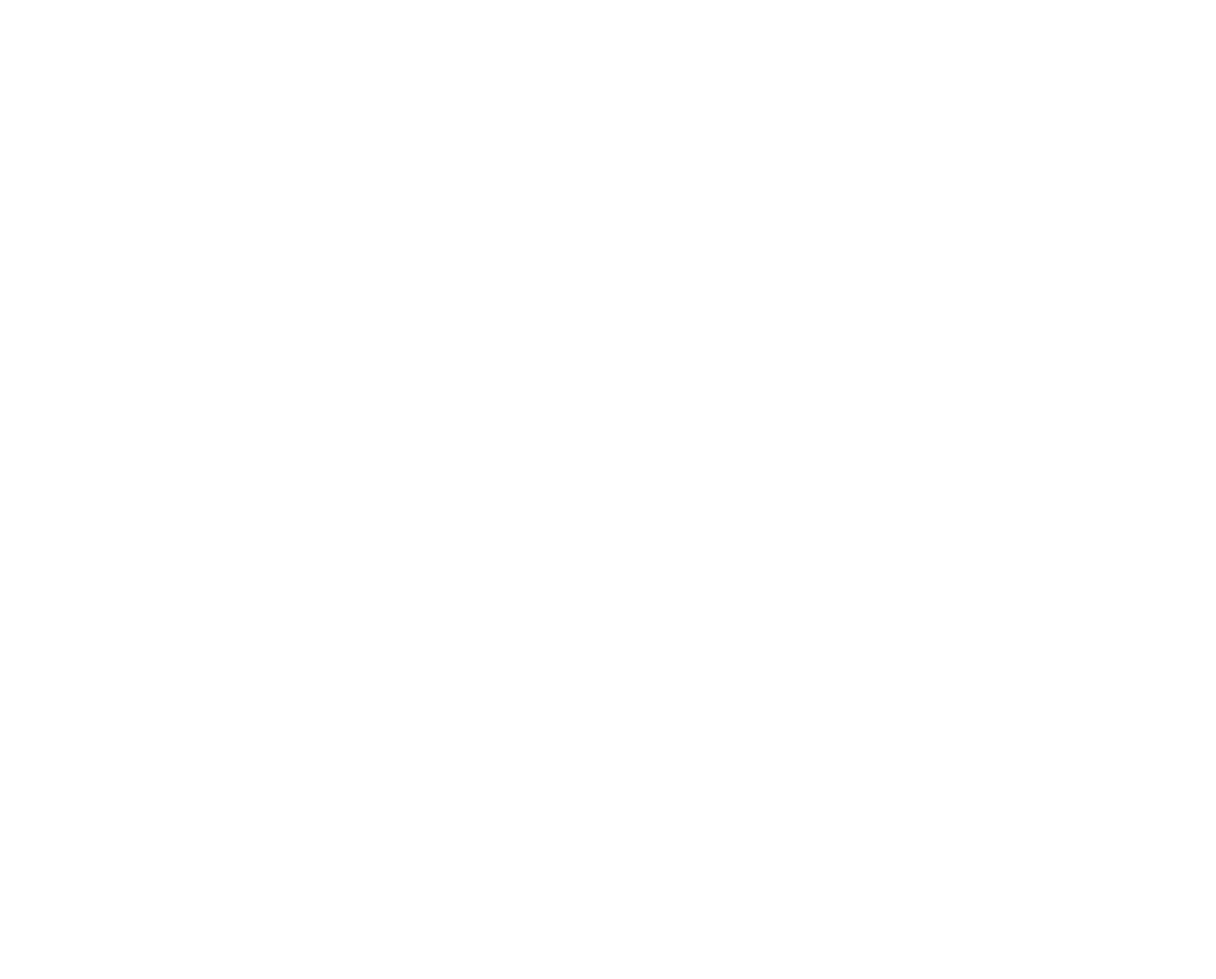
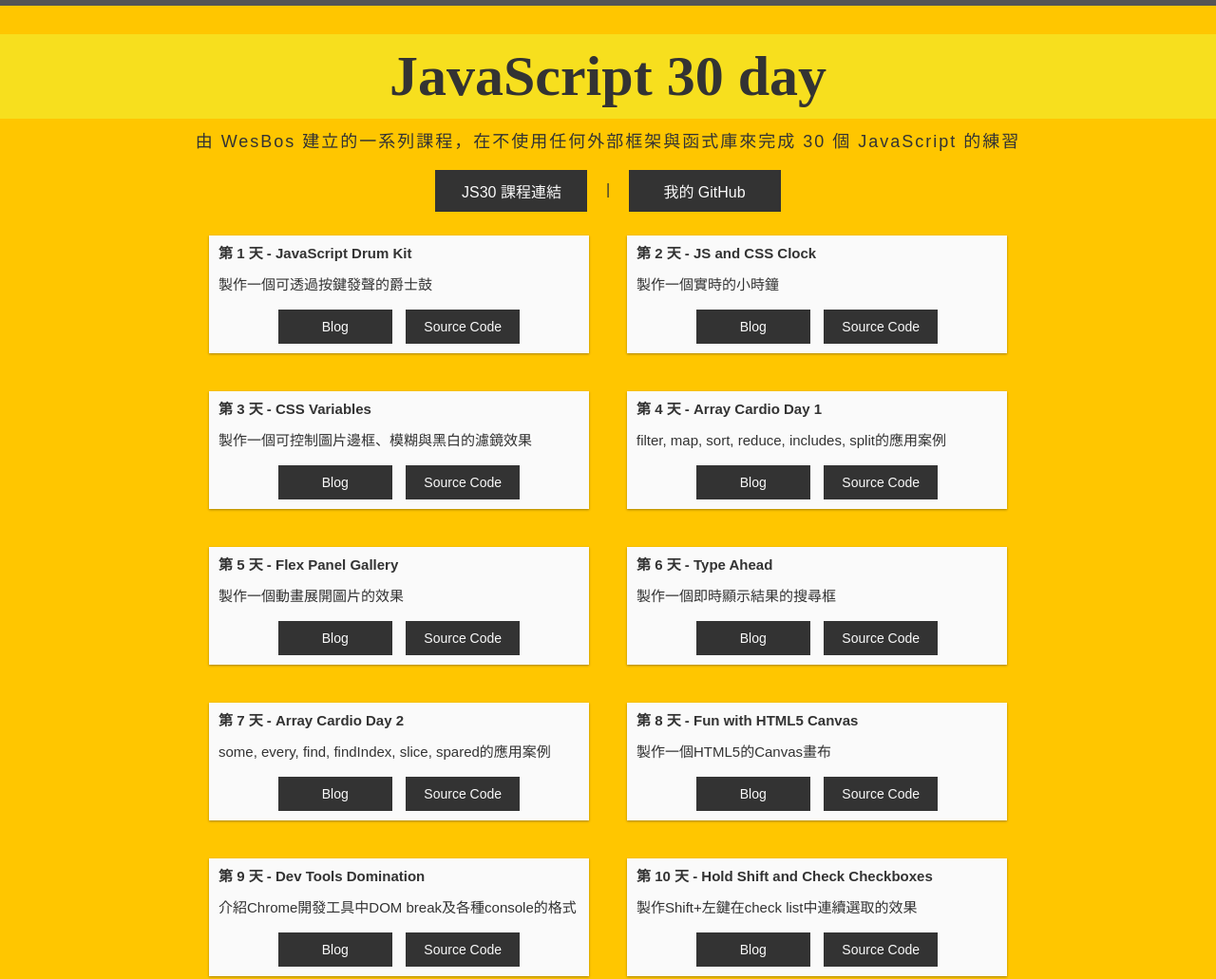
Before and after one commit to shunnien/JavaScript30day, a website: page index.html in a window 1280 px wide. Shown: the top 1031 px of the page at 95% size. Before the commit the page ends 800 px from the top, so only its background shows below. Drawn offline with Linux system fonts and the light colour scheme.

Commit message:
製作列表頁

```diff
--- a/index.html
+++ b/index.html
@@ -1,13 +1,32 @@
 <!DOCTYPE>
+
 <head>
     <meta charset="utf-8" />
     <meta http-equiv="X-UA-Compatible" content="IE=edge">
     <title>JavaScript 30 day</title>
-    <meta name="viewport" content="width=device-width, initial-scale=1">
-    <!-- <link rel="stylesheet" type="text/css" media="screen" href="main.css" />
-    <script src="main.js"></script> -->
+    <meta name="viewport" content="width=device-width, initial-scale=1,shrink-to-fit=no">
+    <meta name="description" content="javascript 30 day practice">
+    <meta name="author" content="ShunNienYU">
+    <title>ShunNien's Javascript 30 day Note</title>
+    <link rel="stylesheet" href="style.css">
 </head>
+
 <body>
+    <div class="container">
+        <div class="header">
+            <h1 class="head__title">JavaScript 30 day</h1>
+            <div class="head__desc">
+                由 WesBos 建立的一系列課程，在不使用任何外部框架與函式庫來完成 30 個 JavaScript 的練習</div>
+            <div class="head__info">
+                <a class="head__btn" href="https://javascript30.com/" target="_blank"> JS30 課程連結 </a> |
+                <a class="head__btn" href="https://github.com/shunnien/JavaScript30day" target="_blank">我的 GitHub</a>
+            </div>
+        </div>
 
+        <ul class="courseList"></ul>
+
+    </div>
+    <script src="script.js"></script>
 </body>
+
 </html>
--- /dev/null
+++ b/postData.json
@@ -0,0 +1,211 @@
+[
+{
+    "no": 1,
+    "title": "JavaScript Drum Kit",
+    "desc": "製作一個可透過按鍵發聲的爵士鼓",
+    "blog": "2017/12/08/Javascript30days-1/",
+    "github": "day_01/"
+},
+{
+    "no": 2,
+    "title": "JS and CSS Clock",
+    "desc": "製作一個實時的小時鐘",
+    "blog": "2017/12/09/Javascript30days-2/",
+    "github": "day_02/"
+},
+{
+    "no": 3,
+    "title": "CSS Variables",
+    "desc": "製作一個可控制圖片邊框、模糊與黑白的濾鏡效果",
+    "blog": "2017/12/13/Javascript30days-3/",
+    "github": "day_03/"
+},
+{
+    "no": 4,
+    "title": "Array Cardio Day 1",
+    "desc": "filter, map, sort, reduce, includes, split的應用案例",
+    "blog": "2017/12/15/Javascript30days-4/",
+    "github": "day_04/"
+},
+{
+    "no": 5,
+    "title": "Flex Panel Gallery",
+    "desc": "製作一個動畫展開圖片的效果",
+    "blog": "2017/12/18/Javascript30days-5/",
+    "github": "day_05/"
+},
+{
+    "no": 6,
+    "title": "Type Ahead",
+    "desc": "製作一個即時顯示結果的搜尋框",
+    "blog": "2017/12/19/Javascript30days-6/",
+    "github": "day_06/"
+},
+{
+    "no": 7,
+    "title": "Array Cardio Day 2",
+    "desc": "some, every, find, findIndex, slice, spared的應用案例",
+    "blog": "2017/12/21/Javascript30days-7/",
+    "github": "day_07/"
+},
+{
+    "no": 8,
+    "title": "Fun with HTML5 Canvas",
+    "desc": "製作一個HTML5的Canvas畫布",
+    "blog": "2017/12/25/Javascript30days-8/",
+    "github": "day_08/"
+},
+{
+    "no": 9,
+    "title": "Dev Tools Domination",
+    "desc": "介紹Chrome開發工具中DOM break及各種console的格式",
+    "blog": "2017/12/26/Javascript30days-9/",
+    "github": "day_09/"
+},
+{
+    "no": 10,
+    "title": "Hold Shift and Check Checkboxes",
+    "desc": "製作Shift+左鍵在check list中連續選取的效果",
+    "blog": "2017/12/27/Javascript30days-10/",
+    "github": "day_10/"
+},
+{
+    "no": 11,
+    "title": "Custom Video Player",
+    "desc": "使用HTML5的video tag來製作各種播放器功能",
+    "blog": "2017/12/29/Javascript30days-11/",
+    "github": "day_11/"
+},
+{
+    "no": 12,
+    "title": "Key Sequence Detection",
+    "desc": "製作一個判斷連續輸入指定內容的功能",
+    "blog": "2017/12/30/Javascript30days-12/",
+    "github": "day_12/"
+},
+{
+    "no": 13,
+    "title": "Slide in on Scroll",
+    "desc": "製作一個當畫面滑至指定位置時載入圖片的效果",
+    "blog": "2017/12/31/Javascript30days-13/",
+    "github": "day_13/"
+},
+{
+    "no": 14,
+    "title": "JavaScript References VS Copying",
+    "desc": "介紹陣列與物件的引用及複製",
+    "blog": "2018/01/03/Javascript30days-14/",
+    "github": "day_14/"
+},
+{
+    "no": 15,
+    "title": "LocalStorage",
+    "desc": "製作一個使用localStorage做的菜單增刪功能",
+    "blog": "2018/01/04/Javascript30days-15/",
+    "github": "day_15/"
+},
+{
+    "no": 16,
+    "title": "Mouse Move Shadow",
+    "desc": "製作一個用滑鼠使文字陰影偏移的效果",
+    "blog": "2018/01/05/Javascript30days-16/",
+    "github": "day_16/"
+},
+{
+    "no": 17,
+    "title": "Sort Without Articles",
+    "desc": "介紹如何將陣列在排除部分文字的情況下排序",
+    "blog": "2018/01/07/Javascript30days-17/",
+    "github": "day_17/"
+},
+{
+    "no": 18,
+    "title": "Adding Up Times with Reduce",
+    "desc": "使用Array的map()與reduce()來取得播放清單總秒數",
+    "blog": "2018/01/07/Javascript30days-18/",
+    "github": "day_18/"
+},
+{
+    "no": 19,
+    "title": "Webcam Fun",
+    "desc": "使用getUserMedia與cavas來做影像濾鏡效果",
+    "blog": "2018/01/09/Javascript30days-19/",
+    "github": "day_19/"
+},
+{
+    "no": 20,
+    "title": "Speech Detection",
+    "desc": "製做一個語音輸入轉文字的工具",
+    "blog": "2018/01/12/Javascript30days-20/",
+    "github": "day_20/"
+},
+{
+    "no": 21,
+    "title": "Geolocation",
+    "desc": "製做一個可以顯示當前方位與速率的工具",
+    "blog": "2018/01/15/Javascript30days-21/",
+    "github": "day_21/"
+},
+{
+    "no": 22,
+    "title": "Follow Along Link Highlighter",
+    "desc": "製作會跟著滑鼠移動的HightLight效果",
+    "blog": "2018/01/17/Javascript30days-22/",
+    "github": "day_22/"
+},
+{
+    "no": 23,
+    "title": "Speech Synthesis",
+    "desc": "製做一個文字轉語音輸出的工具",
+    "blog": "2018/01/17/Javascript30days-23/",
+    "github": "day_23/"
+},
+{
+    "no": 24,
+    "title": "Sticky Nav",
+    "desc": "製作一個依捲動位置顯示不同樣式的置頂選單",
+    "blog": "2018/01/25/Javascript30days-24/",
+    "github": "day_24/"
+},
+{
+    "no": 25,
+    "title": "Event Capture, Propagation, Bubbling and Once",
+    "desc": "解析addEventListener中捕捉、傳遞、與單次執行方法",
+    "blog": "2018/01/27/Javascript30days-25/",
+    "github": "day_25/"
+},
+{
+    "no": 26,
+    "title": "Stripe Follow Along Nav",
+    "desc": "製作一個隨著滑鼠移動展開的選單效果",
+    "blog": "2018/01/30/Javascript30days-26/",
+    "github": "day_26/"
+},
+{
+    "no": 27,
+    "title": "Click and Drag",
+    "desc": "製做一個可拖曳移動的水平捲軸",
+    "blog": "2018/01/31/Javascript30days-27/",
+    "github": "day_27/"
+},
+{
+    "no": 28,
+    "title": "Video Speed Controller",
+    "desc": "製作一個可控制影片速率的拉把",
+    "blog": "2018/02/01/Javascript30days-28/",
+    "github": "day_28/"
+},
+{
+    "no": 29,
+    "title": "Countdown Timer",
+    "desc": "製作一個可自定義時間的倒數計時器",
+    "blog": "2018/02/03/Javascript30days-29/",
+    "github": "day_29/"
+},
+{
+    "no": 30,
+    "title": "Whack A Mole",
+    "desc": "製做一個打地鼠的小遊戲",
+    "blog": "2018/02/05/Javascript30days-30/",
+    "github": "day_30/"
+}]
--- /dev/null
+++ b/script.js
@@ -0,0 +1,35 @@
+// get post data
+const postDatas = [];
+// blog url
+const blogUrl = "https://shunnien.github.io/";
+// github url
+const githubUrl = "https://github.com/shunnien/JavaScript30day/tree/master/";
+
+const couseList = document.querySelector(".courseList");
+
+fetch("postData.json")
+  .then(blob => blob.json())
+  .then(data => {
+    postDatas.push(...data);
+    createView();
+  });
+
+/** 畫面建立 */
+function createView() {
+  let view = [];
+  postDatas.forEach(data => {
+    view.push(`<li>
+                <div class="course">
+                  <h2 class="course__title">第 ${data.no} 天 - ${
+      data.title
+    }</h2>
+                  <div class="course__desc">${data.desc}</div>
+                  <a class="course__btn" href="${blogUrl +
+                    data.blog}" target="_blank" >Blog</a>
+                  <a class="course__btn" href="${githubUrl +
+                    data.github}" target="_blank">Source Code</a>
+                </div>
+              </li>`);
+  });
+  document.querySelector(".courseList").innerHTML = view.join("");
+}
--- /dev/null
+++ b/style.css
@@ -0,0 +1,109 @@
+* {
+  margin: 0;
+  padding: 0;
+  background-color: #ffc600;
+  color: #333;
+  font-family: "Questrial", "微軟正黑體", sans-serif;
+}
+
+body {
+  border-top: 6px solid #555;
+  border-bottom: 6px solid #555;
+}
+
+.container {
+  padding: 30px 0px;
+  text-align: center;
+}
+
+.head {
+  margin: auto;
+  margin-bottom: 30px;
+  max-width: 1200px;
+}
+
+.head__btn {
+  display: inline-block;
+  overflow: hidden;
+  margin: 5px 15px;
+  padding: 10px 0px;
+  width: 160px;
+  outline: 0;
+  background-color: #333333;
+  color: #fafafa;
+  vertical-align: middle;
+  text-decoration: none;
+  cursor: pointer;
+  user-select: none;
+}
+
+.head__title {
+  padding: 10px 30px;
+  background-color: #f7df1e;
+  font-size: 60px;
+  font-family: "Montserrat";
+}
+
+.head__desc {
+  margin: 10px auto;
+  max-width: 80%;
+  letter-spacing: 2px;
+  font-weight: 300;
+  font-size: 18px;
+  line-height: 1.6;
+}
+
+.courseList {
+  margin: 0;
+  padding: 0;
+}
+
+.courseList li {
+  display: inline-block;
+  margin: 20px;
+  list-style-type: none;
+}
+.course {
+  position: relative;
+  display: inline-block;
+  width: 400px;
+  background-color: #fafafa;
+  box-shadow: 0 1px 3px rgba(0, 0, 0, 0.12), 0 1px 2px rgba(0, 0, 0, 0.24);
+  text-align: center;
+  transition: 0.5s;
+  transition: 0.3s;
+  transform: scale(1);
+}
+.course__title,
+.course__desc {
+  margin: 2px 0px;
+  padding: 5px 10px;
+  background-color: #fafafa;
+  text-align: left;
+  font-size: 15px;
+}
+
+.course__btn {
+  display: inline-block;
+  overflow: hidden;
+  margin: 10px 5px;
+  padding: 10px 0px;
+  width: 120px;
+  outline: 0;
+  background-color: #333;
+  color: #fafafa;
+  vertical-align: middle;
+  text-decoration: none;
+  font-size: 14px;
+  cursor: pointer;
+  user-select: none;
+}
+
+@media screen and (max-width: 500px) {
+  .container {
+    width: 100%;
+  }
+  .course {
+    width: 100%;
+  }
+}
```
Also changed, not shown: package.json (added, +23 -0 lines).
